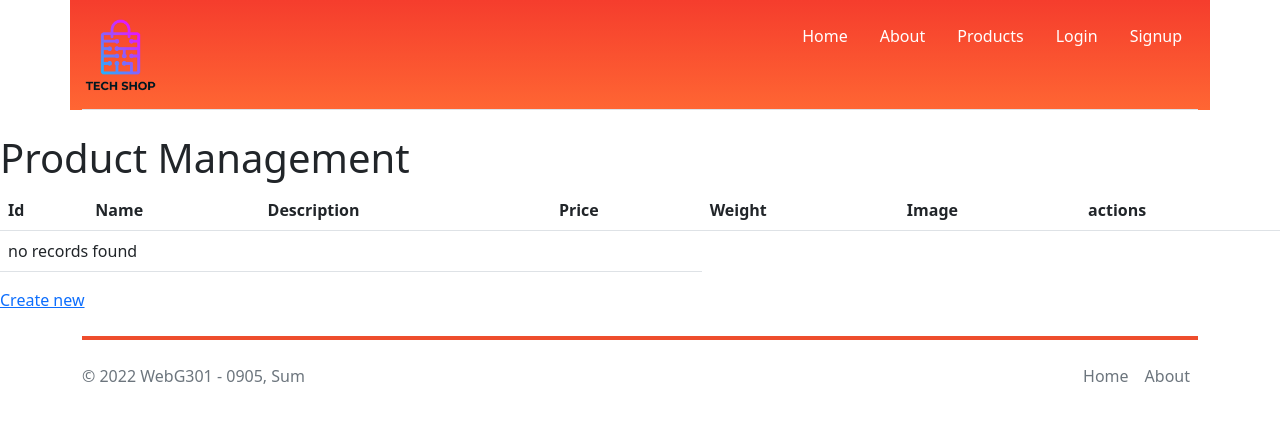
After one commit to letrungtai632002/ASM, a Symfony app: template templates/product/manage.html.twig in a window 1280 px wide. The commit adds this page. Shown: the top 423 px of the page. Run offline with Twig, Linux system fonts and the light colour scheme; the template is opened without the code that fills it, so the values that code supplies are empty; some libraries are stand-ins or nearby versions.

Commit message:
Authorization for user and admin

```diff
--- a/src/Controller/UserController.php
+++ b/src/Controller/UserController.php
@@ -18,7 +18,7 @@ use Symfony\Component\Routing\Annotation\Route;
 class UserController extends AbstractController
 {
     /**
-     * @Route("/", name="app_user_index", methods={"GET"})
+     * @Route("/manage", name="app_user_index", methods={"GET"})
      */
     public function index(UserRepository $userRepository): Response
     {
--- a/templates/_nav.html.twig
+++ b/templates/_nav.html.twig
@@ -3,10 +3,18 @@
         <a href="{{ path('app_product_index') }}" class="d-flex align-items-center mb-3 mb-md-0 me-md-auto text-dark text-decoration-none">
             <img class="card-img-top" src="{{ asset('images/logo.png') }}" alt="Symfony!" style="width: 15%;"/>
         </a>
-
+        <div>
         <ul class="nav nav-pills">
-            <li class="nav-item" ><a href="{{ path('home') }}" class="nav-link" aria-current="page" style="color: white;">Home</a></li>
-            <li class="nav-item" ><a href="{{ path('about') }}" class="nav-link" style="color: white;">About</a></li>
+            {% if app.request.get('_route') == 'home'%}
+                <li class="nav-item"> <a href="{{ path('home') }}" class="nav-link active" style="color: white;">Home</a></li>
+            {% else %}
+                <li class="nav-item"> <a href="{{ path('home') }}" class="nav-link" style="color: white;">Home</a></li>
+            {% endif %}
+            {% if app.request.get('_route') == 'about'%}
+                <li class="nav-item"> <a href="{{ path('about') }}" class="nav-link active" style="color: white;">About</a></li>
+            {% else %}
+                <li class="nav-item"> <a href="{{ path('about') }}" class="nav-link" style="color: white;">About</a></li>
+            {% endif %}
             {% if app.request.get('_route') == 'app_product_index'%}
             <li class="nav-item"><a style="color: white;" href="{{ path('app_product_index') }}" class="nav-link active">Products</a></li>
             {% else %}
@@ -41,5 +49,45 @@
             {% endif %}
 
         </ul>
+            <br>
+            {% if is_granted('ROLE_ADMIN') %}
+
+                <ul class="nav nav-pills">
+                    <li class="nav-item"><p class="nav-link" style="color: black;background-color: white">Manage: </p> </li>
+                    <li class="nav-item">
+                        {% if app.request.get('_route') == 'app_user_index'%}
+                    <li class="nav-item"> <a href="{{ path('app_user_index') }}" class="nav-link active" style="color: white;">User</a></li>
+                    {% else %}
+                        <li class="nav-item"> <a href="{{ path('app_user_index') }}" class="nav-link" style="color: white;">User</a></li>
+                    {% endif %}
+                    </li>
+                    <li class="nav-item">
+                        {% if app.request.get('_route') == 'app_product_manage'%}
+                    <li class="nav-item"> <a href="{{ path('app_product_manage') }}" class="nav-link active" style="color: white;">Product</a></li>
+                {% else %}
+                    <li class="nav-item"> <a href="{{ path('app_product_manage') }}" class="nav-link" style="color: white;">Product</a></li>
+                    {% endif %}
+                    </li>
+                    <li class="nav-item">
+                        {% if app.request.get('_route') == 'app_brand_index'%}
+                    <li class="nav-item"> <a href="{{ path('app_brand_index') }}" class="nav-link active" style="color: white;">Brand</a></li>
+                {% else %}
+                    <li class="nav-item"> <a href="{{ path('app_brand_index') }}" class="nav-link" style="color: white;">Brand</a></li>
+                    {% endif %}
+                    </li>
+
+                </ul>
+            {% endif %}
+
+        </div>
     </header>
+
+
+
+
+
+
+
+
+
 </div>
--- a/templates/brand/index.html.twig
+++ b/templates/brand/index.html.twig
@@ -1,9 +1,9 @@
 {% extends 'base.html.twig' %}
 
-{% block title %}Brand index{% endblock %}
+{% block title %}Brand{% endblock %}
 
 {% block body %}
-    <h1>Brand index</h1>
+    <h1>Brand Management</h1>
 
     <table class="table">
         <thead>
--- /dev/null
+++ b/templates/product/manage.html.twig
@@ -0,0 +1,43 @@
+{% extends 'base.html.twig' %}
+
+{% block title %}Product Manage{% endblock %}
+
+{% block body %}
+    <h1>Product Management</h1>
+
+    <table class="table">
+        <thead>
+        <tr>
+            <th>Id</th>
+            <th>Name</th>
+            <th>Description</th>
+            <th>Price</th>
+            <th>Weight</th>
+            <th>Image</th>
+            <th>actions</th>
+        </tr>
+        </thead>
+        <tbody>
+        {% for product in products %}
+            <tr>
+                <td>{{ product.id }}</td>
+                <td>{{ product.name }}</td>
+                <td>{{ product.description }}</td>
+                <td>{{ product.price }}</td>
+                <td>{{ product.weight }}</td>
+                <td>{{ product.image }}</td>
+                <td>
+                    <a href="{{ path('app_product_show', {'id': product.id}) }}">show</a>
+                    <a href="{{ path('app_product_edit', {'id': product.id}) }}">edit</a>
+                </td>
+            </tr>
+        {% else %}
+            <tr>
+                <td colspan="4">no records found</td>
+            </tr>
+        {% endfor %}
+        </tbody>
+    </table>
+
+    <a href="{{ path('app_product_new') }}">Create new</a>
+{% endblock %}
```
Also changed, not shown: src/Controller/ProductController.php (+11 -1 lines), templates/cash/review.html.twig (added, +19 -0 lines), templates/product/index.html.twig (+7 -7 lines), templates/user/index.html.twig (+11 -11 lines), templates/user/show.html.twig (+9 -9 lines).
